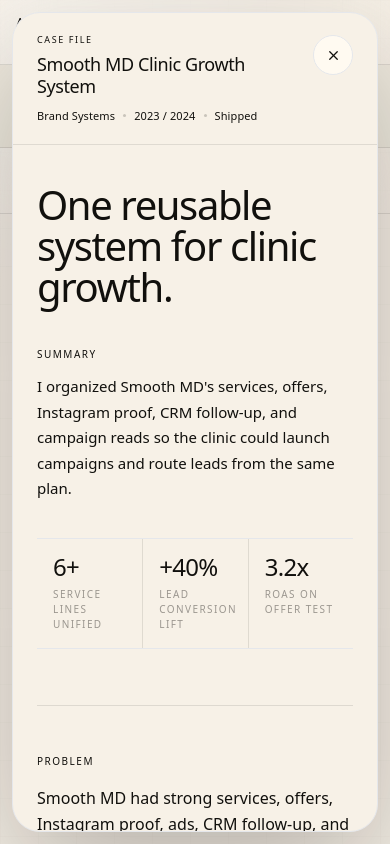
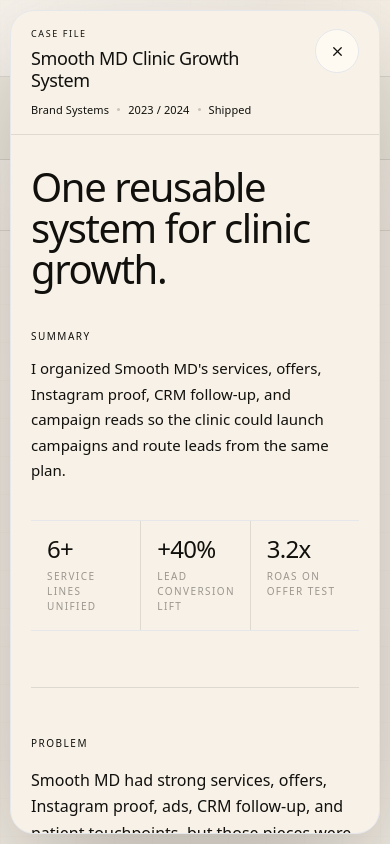
Before and after one commit to amydojo/undone, a React (Vite) app: page / in a window 390 px wide. Both pictures are taken after a click on the button "OPEN CASE FILE". Shown: the top 844 px of the page. Built offline with nearby package versions, Linux system fonts and the light colour scheme.

Commit message:
Polish mobile portfolio experience

```diff
--- a/src/components/portfolio/CaseWorkspace.jsx
+++ b/src/components/portfolio/CaseWorkspace.jsx
@@ -483,20 +483,20 @@ export default function CaseWorkspace({ workspace, closeWorkspace }) {
           animate={{ opacity: 1 }}
           exit={{ opacity: 0 }}
           transition={{ duration: 0.18 }}
-          className='fixed inset-0 z-50 bg-[#11100d]/48 p-3 lg:p-8'
+          className='fixed inset-0 z-50 bg-[#11100d]/48 p-2.5 sm:p-3 lg:p-8'
         >
           <motion.div
             initial={{ y: 14, opacity: 0 }}
             animate={{ y: 0, opacity: 1 }}
             exit={{ y: 8, opacity: 0 }}
             transition={{ type: 'spring', stiffness: 210, damping: 24 }}
-            className='mx-auto flex h-full w-full max-w-[1160px] flex-col overflow-hidden rounded-[28px] border border-[#11100d]/12 bg-[#f7f1e7] shadow-[0_48px_130px_rgba(17,16,13,0.28)]'
+            className='mx-auto flex h-full w-full max-w-[1160px] flex-col overflow-hidden rounded-[24px] border border-[#11100d]/12 bg-[#f7f1e7] shadow-[0_48px_130px_rgba(17,16,13,0.28)] sm:rounded-[28px]'
             role='dialog'
             aria-modal='true'
             aria-label={`${workspace.title} case file`}
           >
             {/* ── Header ── */}
-            <header className='flex shrink-0 items-start justify-between gap-4 border-b border-[#11100d]/10 px-6 py-5 lg:px-8 lg:py-6'>
+            <header className='flex shrink-0 items-start justify-between gap-4 border-b border-[#11100d]/10 px-5 py-4 sm:px-6 sm:py-5 lg:px-8 lg:py-6'>
               <div>
                 <div className='text-[9px] uppercase tracking-[0.18em] text-[#11100d]/38'>case file</div>
                 <h2 className='mt-1.5 text-[18px] font-medium leading-tight tracking-[-0.022em] text-[#11100d] lg:text-[20px]'>
@@ -519,7 +519,7 @@ export default function CaseWorkspace({ workspace, closeWorkspace }) {
                 type='button'
                 aria-label='Close case file'
                 onClick={closeWorkspace}
-                className='mt-0.5 flex h-10 w-10 shrink-0 items-center justify-center rounded-full border border-[#11100d]/12 bg-[#fffaf1] text-[#11100d]/54 transition-colors hover:bg-[#f0eadf] hover:text-[#11100d]'
+                className='mt-0.5 flex h-11 w-11 shrink-0 items-center justify-center rounded-full border border-[#11100d]/12 bg-[#fffaf1] text-[#11100d]/54 transition-colors hover:bg-[#f0eadf] hover:text-[#11100d] lg:h-10 lg:w-10'
               >
                 <X className='h-[15px] w-[15px]' />
               </button>
@@ -551,7 +551,7 @@ export default function CaseWorkspace({ workspace, closeWorkspace }) {
 
               {/* Main scrollable area */}
               <main className='scrollbar-portfolio flex-1 overflow-y-auto'>
-                <div className='mx-auto max-w-[940px] px-6 py-10 lg:px-10 lg:py-12'>
+                <div className='mx-auto max-w-[940px] px-5 py-8 sm:px-6 sm:py-10 lg:px-10 lg:py-12'>
                   <BriefSection workspace={workspace} />
                   <ProblemSection workspace={workspace} />
                   <SystemSection workspace={workspace} />
--- a/src/components/portfolio/MobileRecordSelector.jsx
+++ b/src/components/portfolio/MobileRecordSelector.jsx
@@ -103,7 +103,7 @@ export default function MobileRecordSelector({
                 type="button"
                 aria-label="Close record selector"
                 onClick={() => setIsOpen(false)}
-                className="rounded-full border border-[#11100d]/12 bg-[#fffaf1] p-1.5 text-[#11100d]/60"
+                className="inline-flex h-11 w-11 items-center justify-center rounded-full border border-[#11100d]/12 bg-[#fffaf1] text-[#11100d]/60"
               >
                 <X className="h-3.5 w-3.5" />
               </button>
@@ -121,7 +121,7 @@ export default function MobileRecordSelector({
                   aria-pressed={activeFilter === filter}
                   onClick={() => setActiveFilter(filter)}
                   className={cx(
-                    "shrink-0 rounded-full border px-3 py-1.5 text-[10px] tracking-[0.01em] transition",
+                    "flex h-11 shrink-0 items-center rounded-full border px-3.5 text-[10px] tracking-[0.01em] transition",
                     activeFilter === filter
                       ? "border-[#11100d] bg-[#11100d] text-[#f7f1e7]"
                       : "border-[#11100d]/10 text-[#11100d]/44"
@@ -146,7 +146,7 @@ export default function MobileRecordSelector({
                         aria-label={`Select ${record.title}`}
                         onClick={() => selectRecord(record)}
                         className={cx(
-                          "flex w-full items-center gap-3 rounded-[16px] border px-4 py-3 text-left transition",
+                          "flex min-h-[64px] w-full items-center gap-3 rounded-[16px] border px-4 py-3 text-left transition",
                           active
                             ? "border-[#11100d] bg-[#11100d] text-[#f7f1e7]"
                             : "border-[#11100d]/10 bg-[#fffaf1]/60 text-[#11100d]"
--- a/src/components/portfolio/MobileView.jsx
+++ b/src/components/portfolio/MobileView.jsx
@@ -48,7 +48,7 @@ function OverviewTab({ record, openWorkspace }) {
           type="button"
           aria-label={`Open ${record.title} case file`}
           onClick={() => openWorkspace(record)}
-          className="inline-flex h-9 items-center justify-center gap-1.5 rounded-full border border-[#11100d]/14 bg-[#fffaf1]/70 px-3 text-[9px] uppercase tracking-[0.15em] text-[#11100d]/58 transition active:scale-[0.98]"
+          className="inline-flex h-11 items-center justify-center gap-1.5 rounded-full border border-[#11100d]/14 bg-[#fffaf1]/70 px-3.5 text-[9px] uppercase tracking-[0.13em] text-[#11100d]/58 transition active:scale-[0.98]"
         >
           Open case file <ArrowUpRight className="h-3 w-3" />
         </button>
@@ -117,7 +117,7 @@ function ProofTab({ record, activeReceipt, onSelectReceipt, resetSignal }) {
       </header>
 
       <div className="-mx-4 overflow-x-auto px-4 pb-2 pt-1 [scrollbar-width:none]">
-        <div className="flex snap-x snap-mandatory gap-2 border-y border-[#11100d]/8 bg-[#fffaf1]/30 py-2">
+        <div className="flex snap-x snap-mandatory gap-2 py-2">
           {receipts.map((receipt, i) => {
             const active = selectedReceipt?.id === receipt.id;
             const status = displayStatus(receipt.status);
@@ -132,7 +132,7 @@ function ProofTab({ record, activeReceipt, onSelectReceipt, resetSignal }) {
                 aria-pressed={active}
                 onClick={() => onSelectReceipt(receipt.id)}
                 className={cx(
-                  "relative min-h-[84px] min-w-[188px] snap-start overflow-hidden border px-3 py-2.5 text-left transition active:scale-[0.99]",
+                  "relative min-h-[96px] min-w-[200px] snap-start overflow-hidden border px-3.5 py-3 text-left transition active:scale-[0.99]",
                   active
                     ? "border-[#11100d]/30 bg-[#fffaf1]"
                     : "border-[#11100d]/8 bg-[#f7f1e7]/68"
@@ -171,7 +171,7 @@ function ProofTab({ record, activeReceipt, onSelectReceipt, resetSignal }) {
                 </div>
                 <div
                   className={cx(
-                    "mt-2 line-clamp-2 text-[12px] leading-4",
+                    "mt-2.5 line-clamp-2 text-[13px] leading-[1.35]",
                     active ? "text-[#11100d]" : "text-[#11100d]/72"
                   )}
                 >
@@ -179,7 +179,7 @@ function ProofTab({ record, activeReceipt, onSelectReceipt, resetSignal }) {
                 </div>
                 <div
                   className={cx(
-                    "mt-1.5 truncate text-[9px] uppercase tracking-[0.14em]",
+                    "mt-2 truncate text-[9px] uppercase tracking-[0.11em]",
                     active ? "text-[#11100d]/46" : "text-[#11100d]/34"
                   )}
                 >
@@ -278,7 +278,7 @@ export default function MobileView({
   return (
     <div className="lg:hidden">
       {/* Sticky tab bar — positioned below the sticky case selector (~80 px) */}
-      <div className="sticky top-20 z-20 border-b border-[#11100d]/10 bg-[#f7f1e7]/92 px-4 py-2.5 backdrop-blur-xl">
+      <div className="sticky top-20 z-20 border-b border-[#11100d]/10 bg-[#f7f1e7]/92 px-4 py-2 backdrop-blur-xl">
         <div
           className="grid grid-cols-2 gap-1 rounded-full border border-[#11100d]/10 bg-[#fffaf1]/70 p-1"
           role="group"
@@ -292,7 +292,7 @@ export default function MobileView({
               aria-pressed={activeMobileTab === id}
               onClick={() => setMobileTab(id)}
               className={cx(
-                "rounded-full py-2.5 text-[10px] uppercase tracking-[0.14em] transition",
+                "min-h-11 rounded-full px-3 text-[10px] uppercase tracking-[0.12em] transition",
                 activeMobileTab === id
                   ? "bg-[#11100d] text-[#f7f1e7]"
                   : "text-[#11100d]/46"
--- a/src/components/portfolio/OverviewArtifact.jsx
+++ b/src/components/portfolio/OverviewArtifact.jsx
@@ -76,7 +76,7 @@ export default function OverviewArtifact({ record }) {
   return (
     <div className='overflow-hidden rounded-[18px] border border-[#11100d]/10 bg-[#fffaf1] lg:rounded-[20px]'>
       {/* Header */}
-      <div className='flex items-start justify-between gap-3 px-3.5 py-3.5 sm:px-4 sm:py-4 lg:px-5 lg:py-5'>
+      <div className='flex items-start gap-3 px-3.5 py-3.5 sm:px-4 sm:py-4 lg:px-5 lg:py-5'>
         <div className='flex min-w-0 items-center gap-3'>
           <span
             className='h-2.5 w-2.5 shrink-0 rounded-full'
@@ -87,7 +87,6 @@ export default function OverviewArtifact({ record }) {
             {obj.title}
           </span>
         </div>
-        <span className='text-[9px] uppercase tracking-[0.11em] text-[#11100d]/26'>system model</span>
       </div>
 
       {/* Purpose */}
--- a/src/components/portfolio/ProfileStrip.jsx
+++ b/src/components/portfolio/ProfileStrip.jsx
@@ -65,13 +65,13 @@ export default function ProfileStrip({ className }) {
             target="_blank"
             rel="noopener noreferrer"
             aria-label="Open resume"
-            className="inline-flex h-8 items-center justify-center rounded-full bg-[#11100d] px-3.5 text-[9px] uppercase tracking-[0.14em] text-[#f7f1e7]"
+            className="inline-flex h-11 items-center justify-center rounded-full bg-[#11100d] px-4 text-[9px] uppercase tracking-[0.13em] text-[#f7f1e7] lg:h-8 lg:px-3.5 lg:tracking-[0.14em]"
           >
             résumé
           </a>
           <a
             href={`mailto:${profile.contact}`}
-            className="inline-flex h-8 items-center justify-center rounded-full border border-[#11100d]/10 px-3.5 text-[9px] uppercase tracking-[0.14em] text-[#11100d]/58"
+            className="inline-flex h-11 items-center justify-center rounded-full border border-[#11100d]/10 px-4 text-[9px] uppercase tracking-[0.13em] text-[#11100d]/58 lg:h-8 lg:px-3.5 lg:tracking-[0.14em]"
           >
             contact
           </a>
@@ -80,7 +80,7 @@ export default function ProfileStrip({ className }) {
             aria-label={expanded ? "Hide profile details" : "Show profile details"}
             aria-expanded={expanded}
             onClick={() => setExpanded((v) => !v)}
-            className="inline-flex h-8 items-center gap-1.5 rounded-[6px] px-1.5 text-[9px] uppercase tracking-[0.12em] text-[#11100d]/42 transition hover:text-[#11100d]/70 focus:outline-none focus-visible:ring-2 focus-visible:ring-[#11100d]/20"
+            className="inline-flex h-11 items-center gap-1.5 rounded-[6px] px-3 text-[9px] uppercase tracking-[0.11em] text-[#11100d]/42 transition hover:text-[#11100d]/70 focus:outline-none focus-visible:ring-2 focus-visible:ring-[#11100d]/20 lg:h-8 lg:px-1.5 lg:tracking-[0.12em]"
           >
             more
             <ChevronDown
--- a/src/components/portfolio/TopBar.jsx
+++ b/src/components/portfolio/TopBar.jsx
@@ -13,7 +13,7 @@ export default function TopBar({ onHomeReset }) {
           type="button"
           aria-label="Reset portfolio to overview"
           onClick={onHomeReset}
-          className="flex min-w-0 flex-col gap-0.5 rounded-[6px] text-left transition hover:text-[#11100d] focus:outline-none focus-visible:ring-2 focus-visible:ring-[#11100d]/25 sm:flex-row sm:items-baseline sm:gap-2.5"
+          className="flex min-h-11 min-w-0 flex-col justify-center gap-0.5 rounded-[6px] text-left transition hover:text-[#11100d] focus:outline-none focus-visible:ring-2 focus-visible:ring-[#11100d]/25 sm:flex-row sm:items-baseline sm:gap-2.5 lg:min-h-0"
         >
           <span className="text-[13px] font-medium leading-none text-[#11100d]/82">Amy Do</span>
           <span className="text-[10px] leading-none text-[#11100d]/44">Design Technologist</span>
@@ -25,13 +25,13 @@ export default function TopBar({ onHomeReset }) {
             target="_blank"
             rel="noopener noreferrer"
             aria-label="Open resume"
-            className="inline-flex h-8 items-center rounded-full bg-[#11100d] px-3 text-[9px] uppercase tracking-[0.13em] text-[#f7f1e7]"
+            className="inline-flex h-11 items-center rounded-full bg-[#11100d] px-4 text-[9px] uppercase tracking-[0.13em] text-[#f7f1e7]"
           >
             résumé
           </a>
           <a
             href={`mailto:${profile.contact}`}
-            className="inline-flex h-8 items-center rounded-full border border-[#11100d]/10 px-3 text-[9px] uppercase tracking-[0.13em] text-[#11100d]/54"
+            className="inline-flex h-11 items-center rounded-full border border-[#11100d]/10 px-4 text-[9px] uppercase tracking-[0.13em] text-[#11100d]/54"
           >
             contact
           </a>
--- a/src/data/profile.js
+++ b/src/data/profile.js
@@ -7,9 +7,9 @@ export const profile = {
   intro:
     "I work in the messy middle between product, brand, growth, and operations. My edge is turning scattered business problems into clear systems people can actually use.",
   detailsPositioning:
-    "I turn messy business and product problems into clear systems, interfaces, and proof-backed execution.",
-  detailsFocus: "Design systems · AI prototyping · workflow logic · proof artifacts",
-  detailsTools: "Figma · React · Airtable · Storybook · Playwright · OpenAI · Replit",
+    "I design systems that make messy work easier to understand, ship, and improve.",
+  detailsFocus: "Design systems · growth workflows · product prototypes · campaign reporting",
+  detailsTools: "Figma · React · Airtable · Storybook · Playwright · GitHub · Vercel",
   roleFits: [
     "design technologist",
     "creative technologist",
```
Also changed, not shown: src/components/portfolio/ReceiptVisualGallery.jsx (+4 -4 lines), src/data/records.js (+9 -9 lines).
